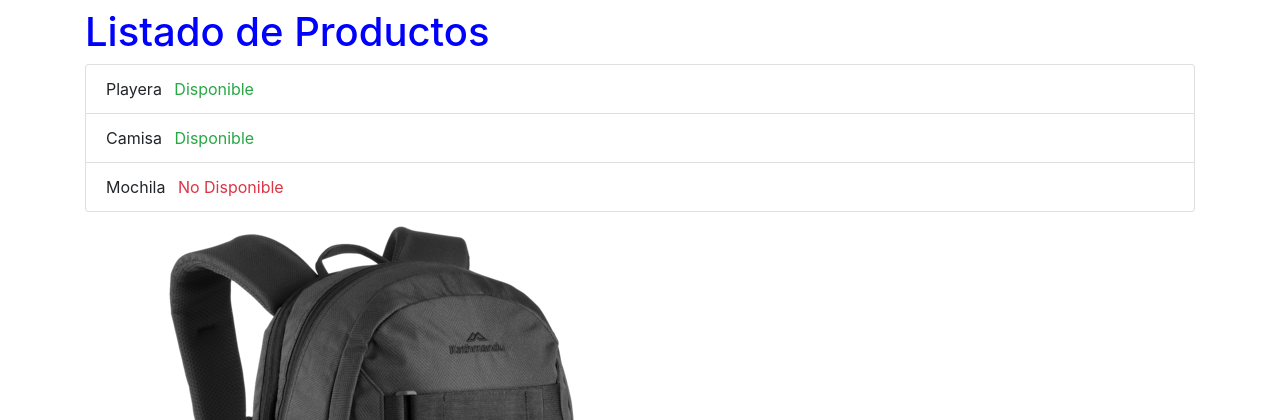
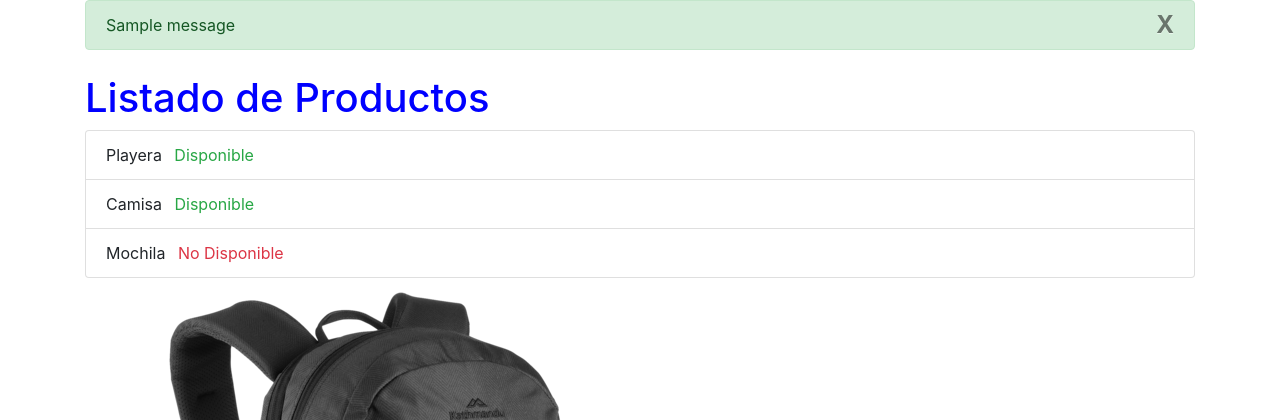
Before and after one commit to Hiro-Cabello/StoreJairo, a Django app: page / in a window 1280 px wide. Shown: the top 420 px of the page. Run offline with Django 3.2, Linux system fonts and the light colour scheme; tables that the repository leaves empty hold one stand-in row (values such as "Sample post"); one stand-in notice (Sample message) is shown.

Commit message:
Mensajes del servidor al cliente

```diff
--- a/StoreJairo/views.py
+++ b/StoreJairo/views.py
@@ -15,6 +15,9 @@ from django.contrib.auth import authenticate
 
 #Ahora vamos a usar esta funcion para poder crear la sesion
 from django.contrib.auth import login
+
+#Para enviar mensajes del servidor al cliente
+from django.contrib import messages
 
 #def index(request):
 #    return HttpResponse('Hola Mundo!')
@@ -65,12 +68,18 @@ def login_views(request):#Tiene que recibir la peticion
         if user:
             #vamos a necesitar la peticion y el usuario al cual se le va generar la sesion
             login(request , user)
+
+            #Enviando mensajes del servidor al cliente
+            messages.success(request , 'Bienvenido {} '.format(user.username))
+
             print("Usuario autenticado")
 
             #Si en caso nos autenticamos ahora tenemos que redirigirnos a la página de inicio
             return redirect('index')
 
         else:
+
+            messages.error(request , 'Usuario o contraseña no valido')
             print("Usuario no autenticado")
 
         print('El usuario es {} y el password {} '.format(username,password))
--- a/templates/index.html
+++ b/templates/index.html
@@ -15,6 +15,26 @@ usar la siguiente sentencia -->
 <body>
 
     <div class="container">
+
+            <!-- Primero vamos a validar que los mensajes existan-->
+            {% if messages %}
+                {% for message in messages %}
+
+                    {% if message.tags == 'success' %}
+                        <div class="alert alert-success">
+                            <button type="button" class="close" data-dismiss="alert" >X</button>
+                            {{message}}
+                        </div>
+                    {% else %}
+                        <div class="alert alert-danger">
+                            {{message}}
+                        </div>
+                    {% endif %}
+
+                {% endfor %}
+             {% endif %}
+
+
         <div class="row">
             <div class="col mt-2">
                 <h1 class=""> {{ title }} </h1>
```
Also changed, not shown: templates/users/login.html (+24 -0 lines).
